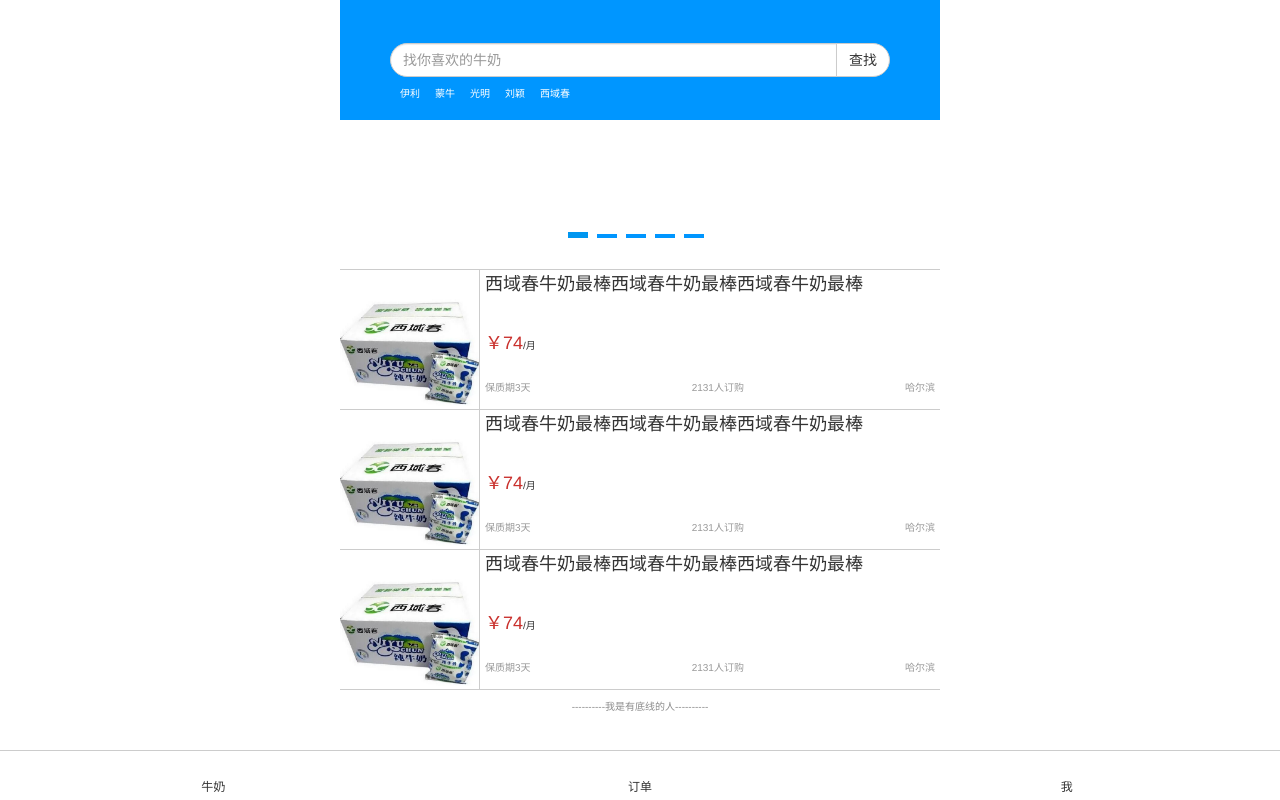
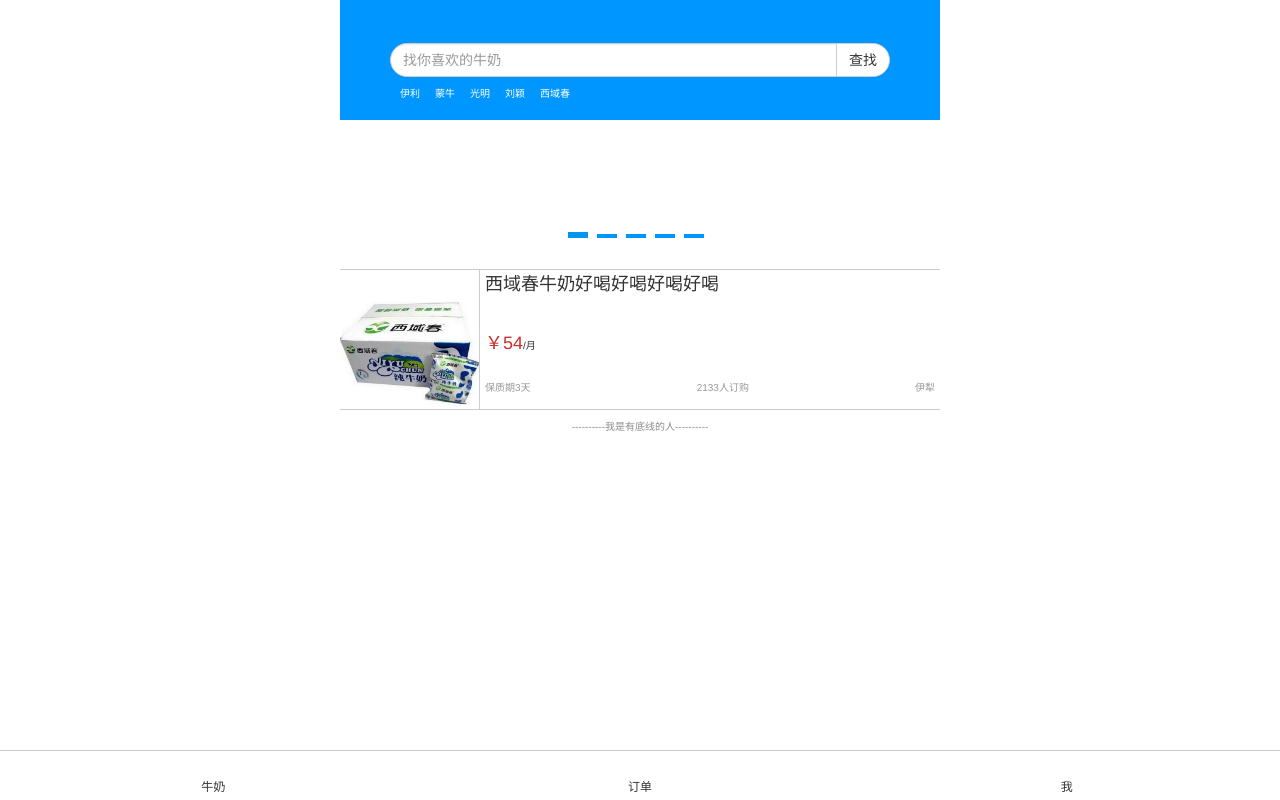
Before and after one commit to SellMilk/vue_milku, a Vue app: page / in a window 1280 px wide. Built offline with nearby package versions, Linux system fonts and the light colour scheme; a web font is replaced by a local one.

Commit message:
zzb修改

```diff
--- a/src/components/HomeContent.vue
+++ b/src/components/HomeContent.vue
@@ -33,57 +33,7 @@
         </div>
       </div>
       <ul id="product-list">
-        <li class="product">
-          <div class="product-img">
-            <img src="../assets/imgs/xiyuchun.jpg" alt="">
-          </div>
-          <div class="product-describe">
-            <a href="product.html"><h3 class="product-title">西域春牛奶最棒西域春牛奶最棒西域春牛奶最棒</h3></a>
-            <div class="product-price">
-              <span class="num">￥74</span>
-              <span>/月</span>
-            </div>
-            <div class="product-info">
-              <p class="product-date">保质期3天</p>
-              <p class="product-num">2131人订购</p>
-              <p class="product-area">哈尔滨</p>
-            </div>
-          </div>
-        </li>
-        <li class="product">
-          <div class="product-img">
-            <img src="../assets/imgs/xiyuchun.jpg" alt="">
-          </div>
-          <div class="product-describe">
-            <a href="javascript:"><h3 class="product-title">西域春牛奶最棒西域春牛奶最棒西域春牛奶最棒</h3></a>
-            <div class="product-price">
-              <span class="num">￥74</span>
-              <span>/月</span>
-            </div>
-            <div class="product-info">
-              <p class="product-date">保质期3天</p>
-              <p class="product-num">2131人订购</p>
-              <p class="product-area">哈尔滨</p>
-            </div>
-          </div>
-        </li>
-        <li class="product">
-          <div class="product-img">
-            <img src="../assets/imgs/xiyuchun.jpg" alt="">
-          </div>
-          <div class="product-describe">
-            <a href="javascript:"><h3 class="product-title">西域春牛奶最棒西域春牛奶最棒西域春牛奶最棒</h3></a>
-            <div class="product-price">
-              <span class="num">￥74</span>
-              <span>/月</span>
-            </div>
-            <div class="product-info">
-              <p class="product-date">保质期3天</p>
-              <p class="product-num">2131人订购</p>
-              <p class="product-area">哈尔滨</p>
-            </div>
-          </div>
-        </li>
+        <product-list></product-list>
       </ul>
       <p class="down">----------我是有底线的人----------</p>
     </div>
@@ -91,7 +41,10 @@
 </template>
 
 <script>
-
+  import ProductList from './ProductList'
+  export default{
+    components: {ProductList}
+  }
 </script>
 
 <style>
--- /dev/null
+++ b/src/components/ProductList.vue
@@ -0,0 +1,34 @@
+<template>
+  <li class="product">
+    <div class="product-img">
+      <img src="../assets/imgs/xiyuchun.jpg" alt="">
+    </div>
+    <div class="product-describe">
+      <a :href="'product.html'+id"><h3 class="product-title">{{title}}</h3></a>
+      <div class="product-price">
+        <span class="num">￥{{price}}</span>
+        <span>/月</span>
+      </div>
+      <div class="product-info">
+        <p class="product-date">保质期{{date}}天</p>
+        <p class="product-num">{{num}}人订购</p>
+        <p class="product-area">{{area}}</p>
+      </div>
+    </div>
+  </li>
+</template>
+
+<script>
+  export default{
+      data(){
+          return{
+            id: '2',
+            title: '西域春牛奶好喝好喝好喝好喝',
+            price: '54',
+            date: '3',
+            num: '2133',
+            area: '伊犁'
+          }
+      }
+  }
+</script>
--- a/src/components/index.vue
+++ b/src/components/index.vue
@@ -1,7 +1,7 @@
 <template>
   <div>
+    <home-content></home-content>
     <comment-footer></comment-footer>
-    <home-content></home-content>
   </div>
 </template>
 
```
